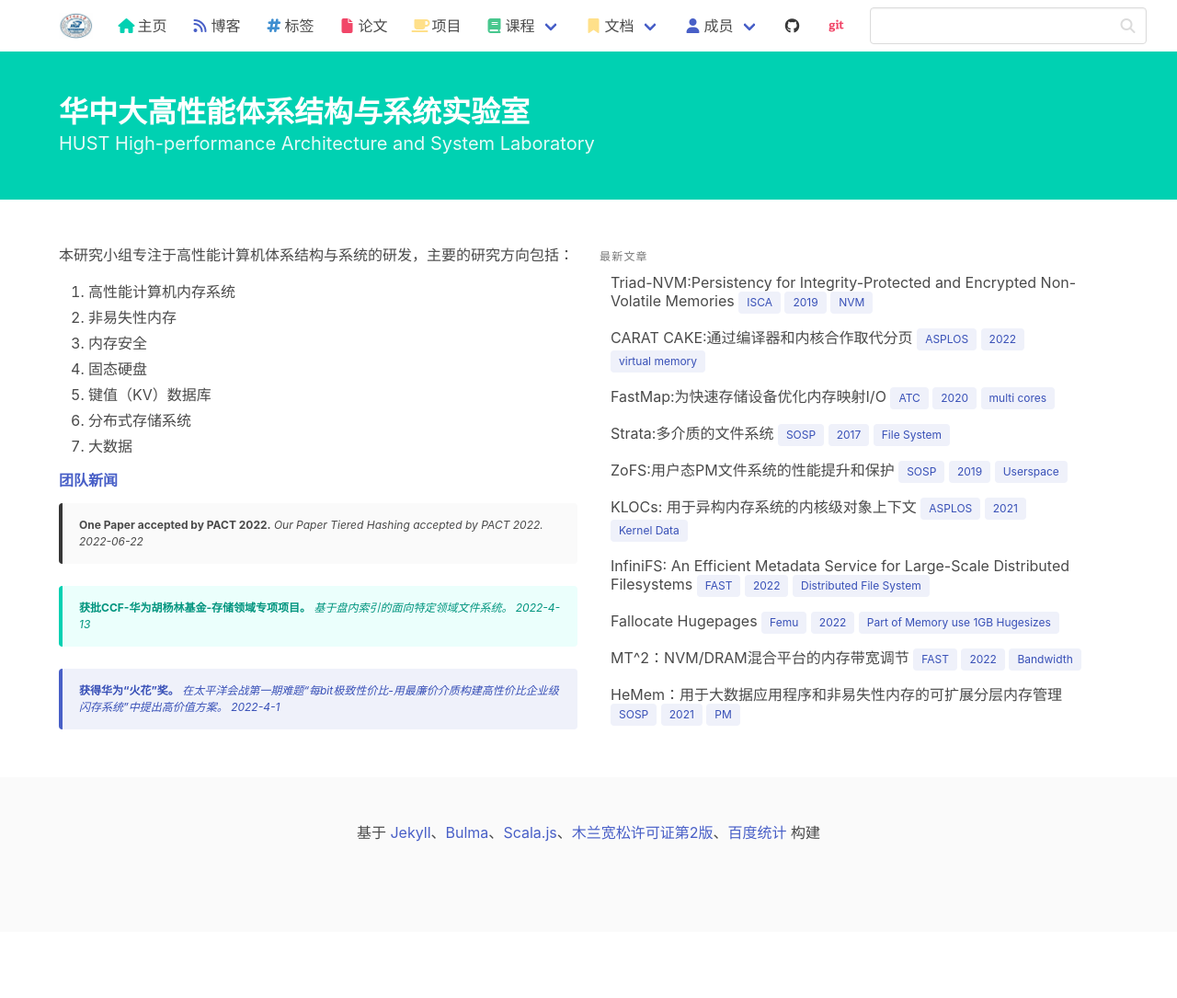
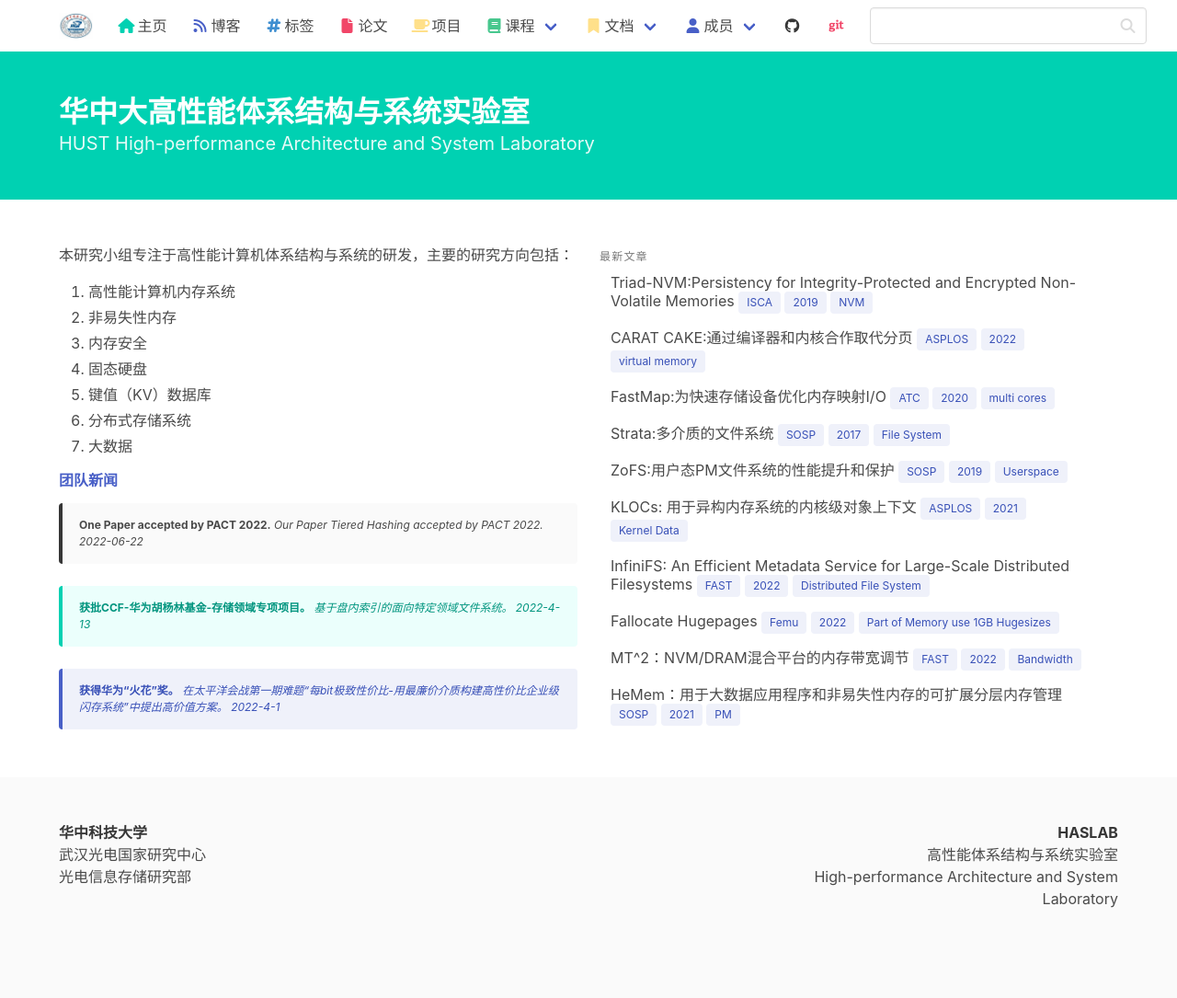
Before and after one commit to haslaboratory/haslaboratory.github.io, a Jekyll site: the page built from pages/index.md, in a window 1280 px wide. Shown: the whole page at 92% size. Built offline with Jekyll 4.4.1, drawn with Linux system fonts in a browser that asks for light colours; nearby versions of some CDN libraries; library files that are not in the unit come from our copies; comment, search, counter and statistics services are not loaded; before the commit the page ends 1013 px from its top, so only the background shows below that.

Commit message:
update footer

```diff
--- a/_includes/bulma_footer.html
+++ b/_includes/bulma_footer.html
@@ -1,7 +1,22 @@
 <footer class="footer">
-  <div class="content has-text-centered">
-    <p>
-      基于 <a href="https://jekyllrb.com/">Jekyll</a>、<a href="https://bulma.io/">Bulma</a>、<a href="https://www.scala-js.org/">Scala.js</a>、<a href="https://license.coscl.org.cn/MulanPSL2/index.html">木兰宽松许可证第2版</a>{% if site.baidu_tongji %}、<a href="https://tongji.baidu.com/web/welcome/ico?s={{ site.baidu_tongji }}">百度统计</a>{% endif %} 构建
-    </p>
+  <div class="container">
+    <div class="columns">
+      <div class="column is-4">
+        <div class="content has-text-left">
+          <strong>华中科技大学</strong><br/>
+          武汉光电国家研究中心<br/>
+          光电信息存储研究部
+        </div>
+      </div>
+      <div class="column is-4">
+      </div>
+      <div class="column is-4">
+        <div class="content has-text-right">
+          <strong>HASLAB</strong><br/>
+          高性能体系结构与系统实验室<br/>
+          High-performance Architecture and System Laboratory
+        </div>
+      </div>
+    </div>
   </div>
 </footer>
```
